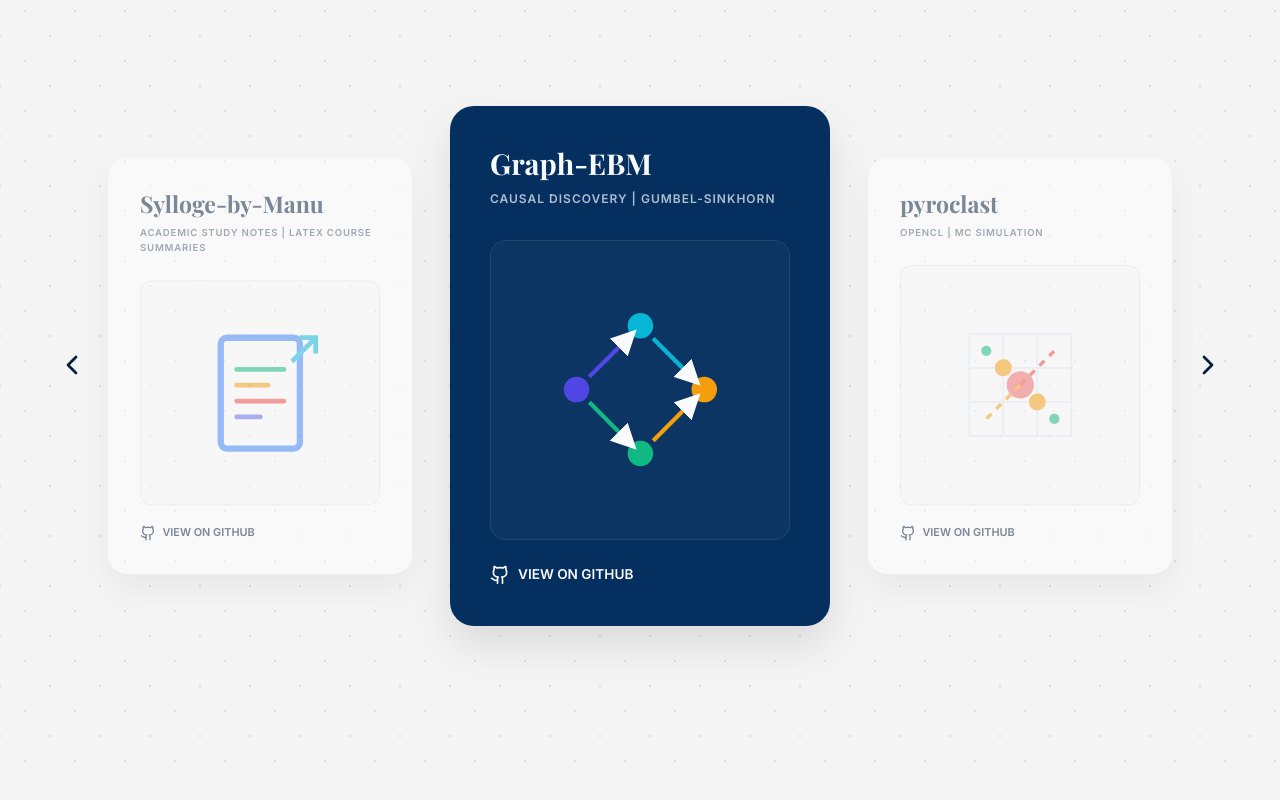
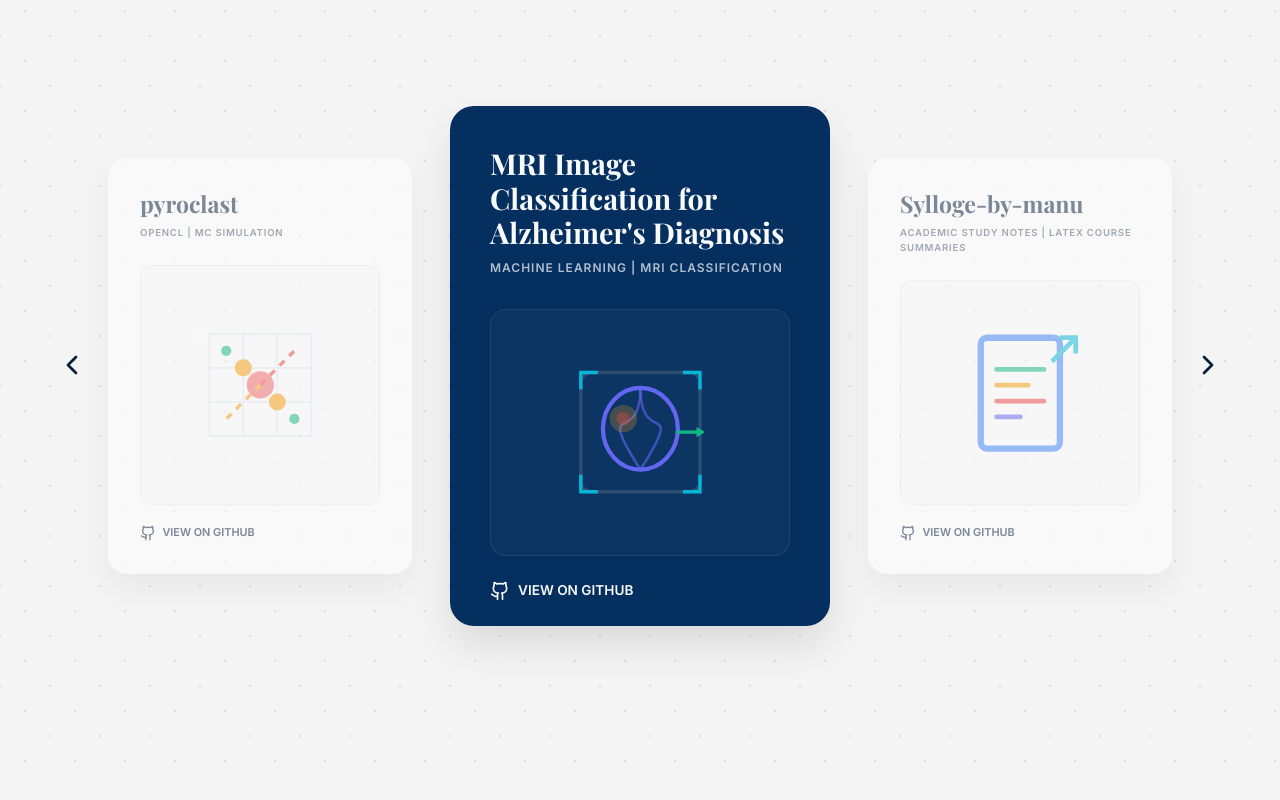
Before and after one commit to emanuelegaliano/portfolio, a React (Vite) app: page / in a window 1280 px wide. Shown: the part 2771-3571 px from the top of the page. Built offline with nearby package versions, Linux system fonts and the light colour scheme; a web font is replaced by a local one.

Commit message:
Update portfolio: rename Co-AI IPLAB, replace Graph-EBM with MRI Alzheimer project, reorder projects

```diff
--- a/src/components/ResumeSplit.jsx
+++ b/src/components/ResumeSplit.jsx
@@ -45,7 +45,7 @@ const ResumeSplit = () => {
               <div className="timeline-year">2026 ─ Curr.</div>
               <div className="timeline-content">
                 <h4>Research Group Member</h4>
-                <p><a href="https://coai-iplab.github.io/" target="_blank" rel="noopener noreferrer" style={{ color: 'inherit', textDecoration: 'underline' }}>COAI IP-LAB</a> — Causal Object-centric AI</p>
+                <p><a href="https://coai-iplab.github.io/" target="_blank" rel="noopener noreferrer" style={{ color: 'inherit', textDecoration: 'underline' }}>Co-AI IPLAB</a> — Causal Object-centric AI</p>
               </div>
             </div>
 
--- a/src/components/Work.jsx
+++ b/src/components/Work.jsx
@@ -1,4 +1,5 @@
 import React, { useState } from 'react'
+
 
 const GithubIcon = () => (
   <svg xmlns="http://www.w3.org/2000/svg" width="20" height="20" viewBox="0 0 24 24" fill="none" stroke="currentColor" strokeWidth="2" strokeLinecap="round" strokeLinejoin="round">
@@ -22,27 +23,27 @@ const ChevronRight = () => (
 const projects = [
   {
     id: 1,
-    title: 'Graph-EBM',
-    tags: 'Causal Discovery | Gumbel-Sinkhorn',
+    title: 'MRI Image Classification for Alzheimer\'s Diagnosis',
+    tags: 'Machine Learning | MRI Classification',
     theme: 'dark',
-    chart: 'bar',
-    link: 'https://github.com/emanuelegaliano/Graph-EBM'
+    chart: 'brain',
+    link: 'https://github.com/Diego54523/unict-ml-year-2025-group-5-ReLU-tanti'
   },
   {
     id: 2,
+    title: 'Sylloge-by-manu',
+    tags: 'Academic Study Notes | LaTeX Course Summaries',
+    theme: 'light',
+    chart: 'donut',
+    link: 'https://github.com/emanuelegaliano/Sylloge-by-Manu'
+  },
+  {
+    id: 3,
     title: 'pyroclast',
     tags: 'OpenCL | MC Simulation',
     theme: 'light',
     chart: 'line',
     link: 'https://github.com/emanuelegaliano/pyroclast'
-  },
-  {
-    id: 3,
-    title: 'Sylloge-by-Manu',
-    tags: 'Academic Study Notes | LaTeX Course Summaries',
-    theme: 'light',
-    chart: 'donut',
-    link: 'https://github.com/emanuelegaliano/Sylloge-by-Manu'
   }
 ];
 
@@ -58,24 +59,31 @@ const Work = () => {
   };
 
   const renderChartPlaceholder = (type) => {
-    if (type === 'bar') {
+    if (type === 'brain') {
       return (
         <div className="chart-placeholder" style={{ display: 'flex', alignItems: 'center', justifyContent: 'center', background: 'rgba(255,255,255,0.03)', borderRadius: '16px' }}>
           <svg viewBox="0 0 100 100" width="80%" height="80%">
-            <defs>
-              <marker id="arrow" viewBox="0 0 10 10" refX="5" refY="5" markerWidth="6" markerHeight="6" orient="auto-start-reverse">
-                <path d="M 0 0 L 10 5 L 0 10 z" fill="currentColor" />
-              </marker>
-            </defs>
-            <circle cx="20" cy="50" r="6" fill="#4F46E5" />
-            <circle cx="50" cy="20" r="6" fill="#06B6D4" />
-            <circle cx="50" cy="80" r="6" fill="#10B981" />
-            <circle cx="80" cy="50" r="6" fill="#F59E0B" />
+            {/* MRI scan frame */}
+            <rect x="15" y="15" width="70" height="70" rx="6" fill="none" stroke="#64748b" strokeWidth="2" opacity="0.4" />
 
-            <line x1="26" y1="44" x2="44" y2="26" stroke="#4F46E5" strokeWidth="2" markerEnd="url(#arrow)" />
-            <line x1="26" y1="56" x2="44" y2="74" stroke="#10B981" strokeWidth="2" markerEnd="url(#arrow)" />
-            <line x1="56" y1="26" x2="74" y2="44" stroke="#06B6D4" strokeWidth="2" markerEnd="url(#arrow)" />
-            <line x1="56" y1="74" x2="74" y2="56" stroke="#F59E0B" strokeWidth="2" markerEnd="url(#arrow)" />
+            {/* Simplified brain cross-section */}
+            <ellipse cx="50" cy="48" rx="22" ry="24" fill="none" stroke="#6366F1" strokeWidth="2.5" />
+            <path d="M 50 24 C 50 48 38 42 38 48 C 38 54 50 72 50 72" fill="none" stroke="#6366F1" strokeWidth="1.5" opacity="0.6" />
+            <path d="M 50 24 C 50 48 62 42 62 48 C 62 54 50 72 50 72" fill="none" stroke="#6366F1" strokeWidth="1.5" opacity="0.6" />
+
+            {/* Heatmap highlight region */}
+            <circle cx="40" cy="42" r="8" fill="#F59E0B" opacity="0.25" />
+            <circle cx="40" cy="42" r="4" fill="#EF4444" opacity="0.35" />
+
+            {/* Classification arrow + label */}
+            <line x1="72" y1="50" x2="85" y2="50" stroke="#10B981" strokeWidth="2" strokeLinecap="round" />
+            <polygon points="88,50 83,47 83,53" fill="#10B981" />
+
+            {/* Corner scan markers */}
+            <path d="M 15 25 L 15 15 L 25 15" fill="none" stroke="#06B6D4" strokeWidth="2" />
+            <path d="M 75 15 L 85 15 L 85 25" fill="none" stroke="#06B6D4" strokeWidth="2" />
+            <path d="M 85 75 L 85 85 L 75 85" fill="none" stroke="#06B6D4" strokeWidth="2" />
+            <path d="M 25 85 L 15 85 L 15 75" fill="none" stroke="#06B6D4" strokeWidth="2" />
           </svg>
         </div>
       )
```
Also changed, not shown: public/mri-cover.jpg (added).
